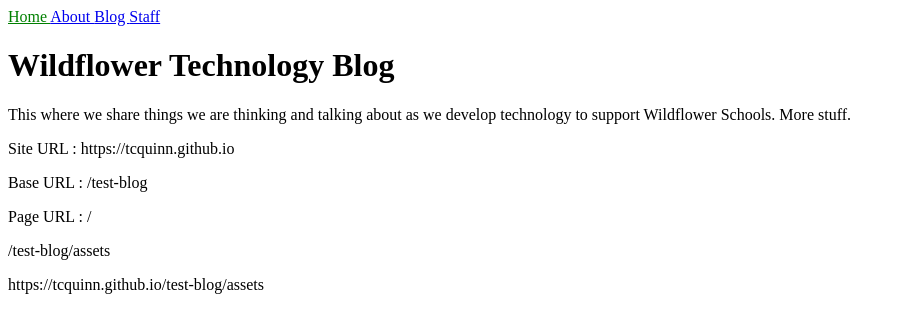
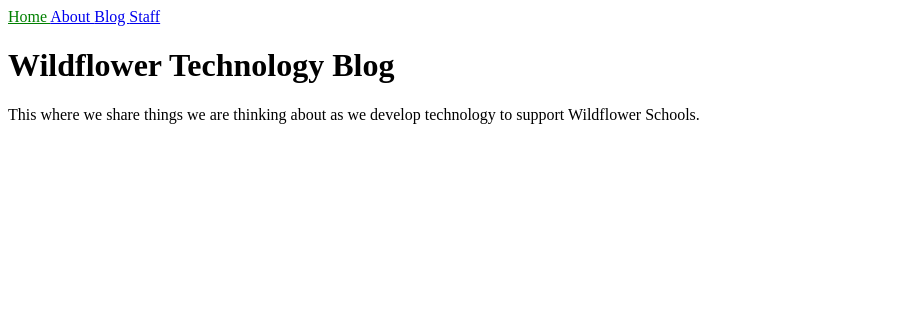
Before and after one commit to tcquinn/test-blog, a Jekyll site: the page built from index.html, in a window 1280 px wide. Shown: the top 333 px of the page, without its empty margins (0-903 px from the left). Built offline with Jekyll 4.4.1, drawn with Linux system fonts in a browser that asks for light colours.

Commit message:
Continue to remove debugging

```diff
--- a/index.html
+++ b/index.html
@@ -4,20 +4,5 @@
 <h1>Wildflower Technology Blog</h1>
 
 <p>
-  This where we share things we are thinking and talking about as we develop technology to support Wildflower Schools. More stuff.
+  This where we share things we are thinking about as we develop technology to support Wildflower Schools.
 </p>
-<p>
-  Site URL : {{ site.url }}
-</p>
-<p>
-  Base URL : {{ site.baseurl }}
-</p>
-<p>
-  Page URL : {{ page.url }}
-</p>
-<p>
-  {{"/assets" | relative_url}}
-</p>
-<p>
-  {{"/assets" | absolute_url}}
-</p>
```
